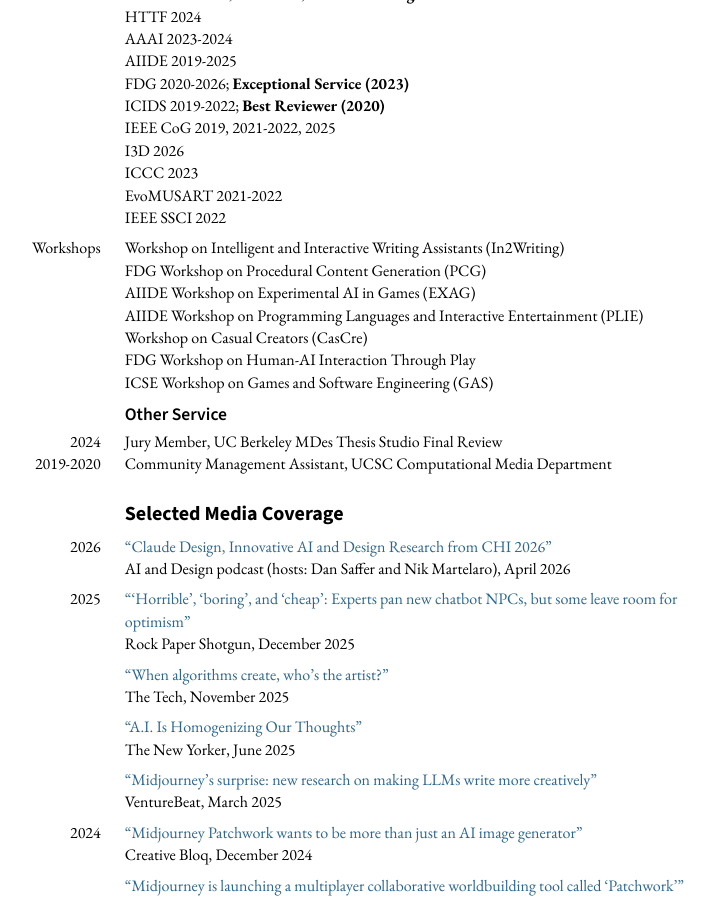
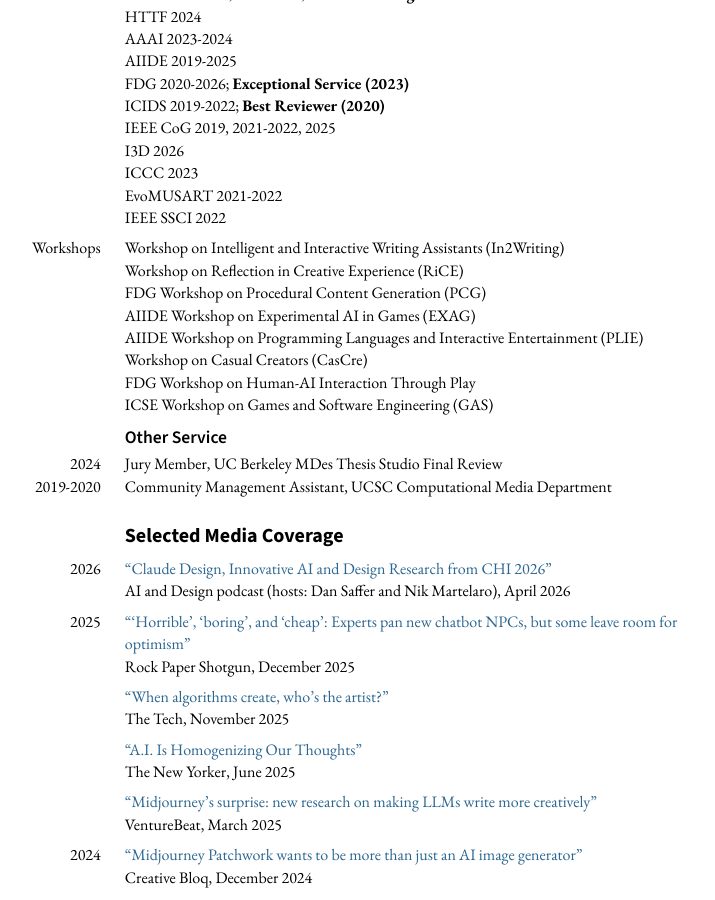
Before and after one commit to mkremins/mkremins.github.io, a Jekyll site: the page built from cv/index.html, in a window 1280 px wide and 900 px high, scrolled down 15933 px. Shown: the whole window, without its empty margins (258-973 px from the left). Built offline with Jekyll 4.4.1, drawn with Linux system fonts in a browser that asks for light colours.

Commit message:
Add RiCE 2026 reviewing

```diff
--- a/cv/index.html
+++ b/cv/index.html
@@ -625,6 +625,7 @@ layout: null
           <div class="dated-date">Workshops</div>
           <div class="dated-content">
             Workshop on Intelligent and Interactive Writing Assistants (In2Writing)<br>
+            Workshop on Reflection in Creative Experience (RiCE)<br>
             FDG Workshop on Procedural Content Generation (PCG)<br>
             AIIDE Workshop on Experimental AI in Games (EXAG)<br>
             AIIDE Workshop on Programming Languages and Interactive Entertainment (PLIE)<br>
```
